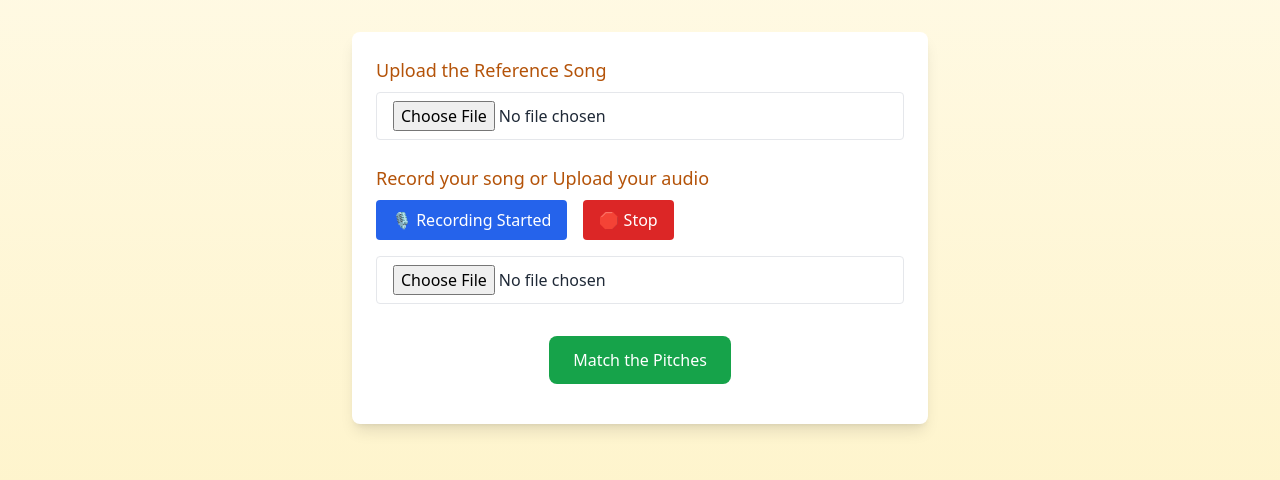
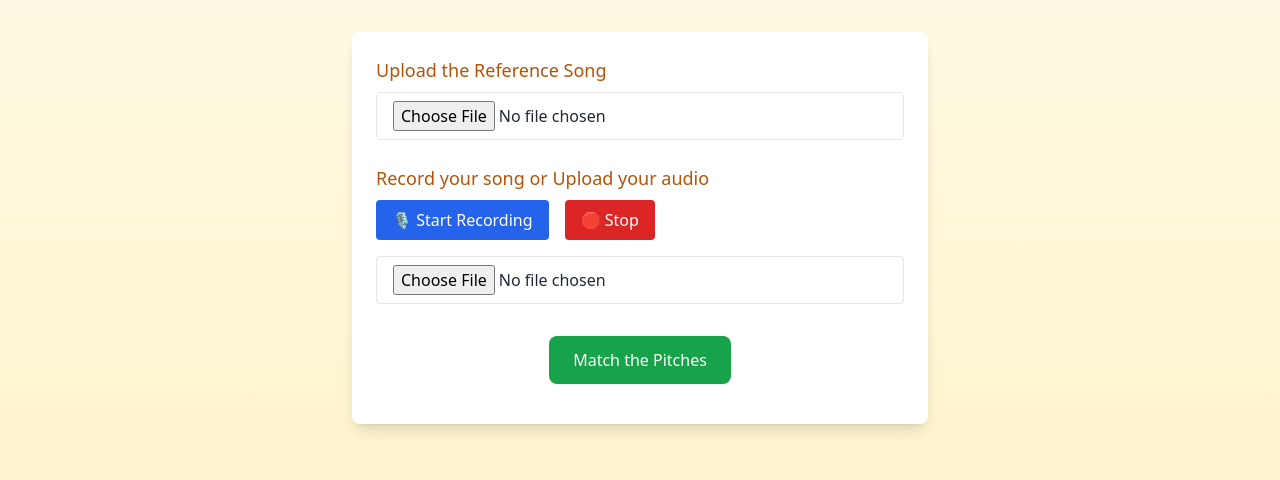
Before and after one commit to Hrithick123/MusicBuddy, a Flask app: page /compare in a window 1280 px wide. Shown: the part 188-668 px from the top of the page. Run offline with Flask 3, Linux system fonts and the light colour scheme; some libraries are stand-ins or nearby versions.

Commit message:
Update compare.html

```diff
--- a/templates/compare.html
+++ b/templates/compare.html
@@ -28,7 +28,7 @@
         <div class="mb-6">
             <p class="text-lg font-medium text-amber-700 mb-2">Record your song or Upload your audio</p>
             <div class="flex flex-wrap gap-4 mb-4">
-                <button onclick="startMicRecording()" class="bg-blue-600 text-white px-4 py-2 rounded hover:bg-blue-700">🎙️ Recording Started</button>
+                <button onclick="startMicRecording()" class="bg-blue-600 text-white px-4 py-2 rounded hover:bg-blue-700">🎙️ Start Recording</button>
                 <button onclick="stopMicRecording()" class="bg-red-600 text-white px-4 py-2 rounded hover:bg-red-700">🛑 Stop</button>
             </div>
             <input type="file" id="userInput" accept="audio/*" class="w-full border rounded px-4 py-2 mb-2" />
```
